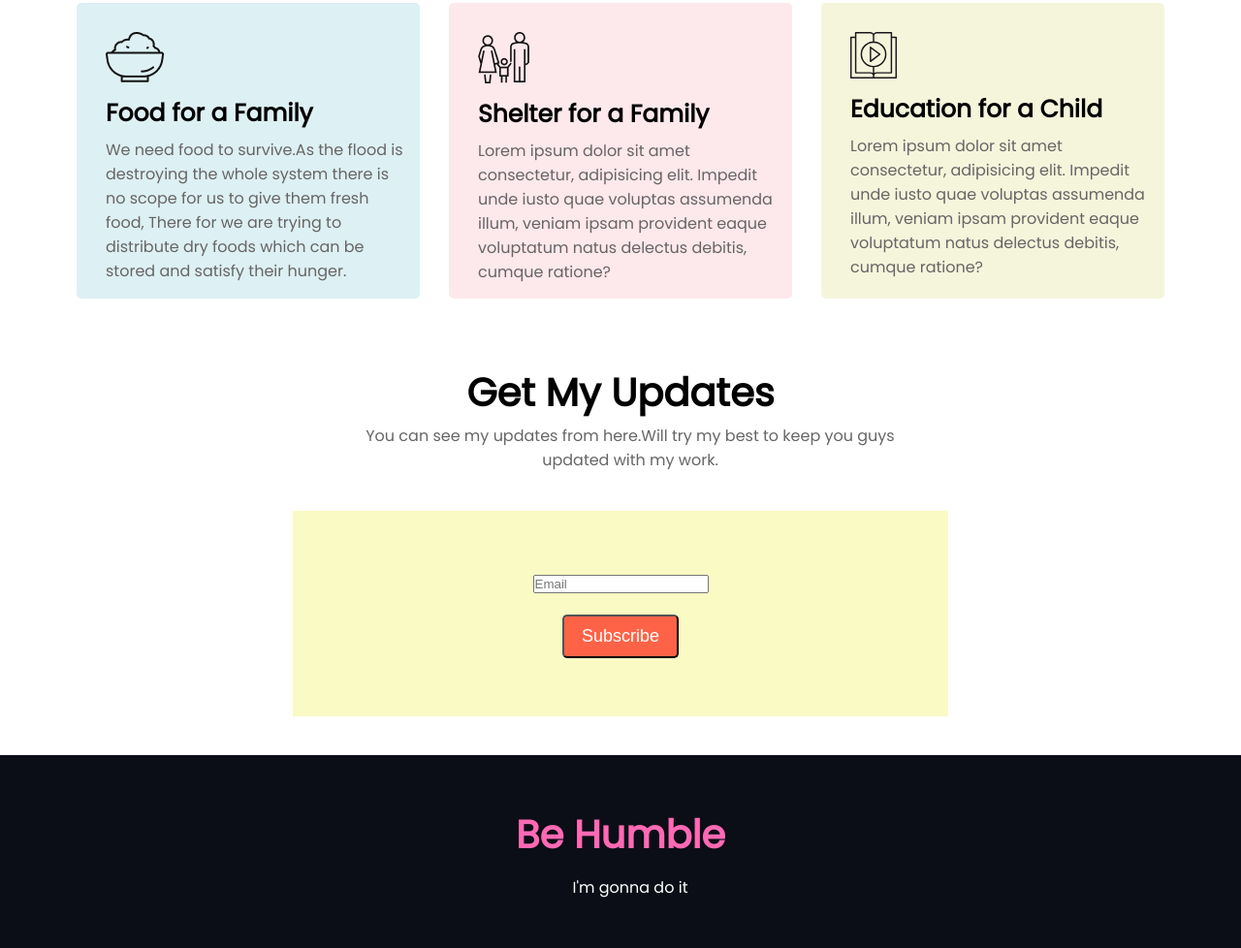
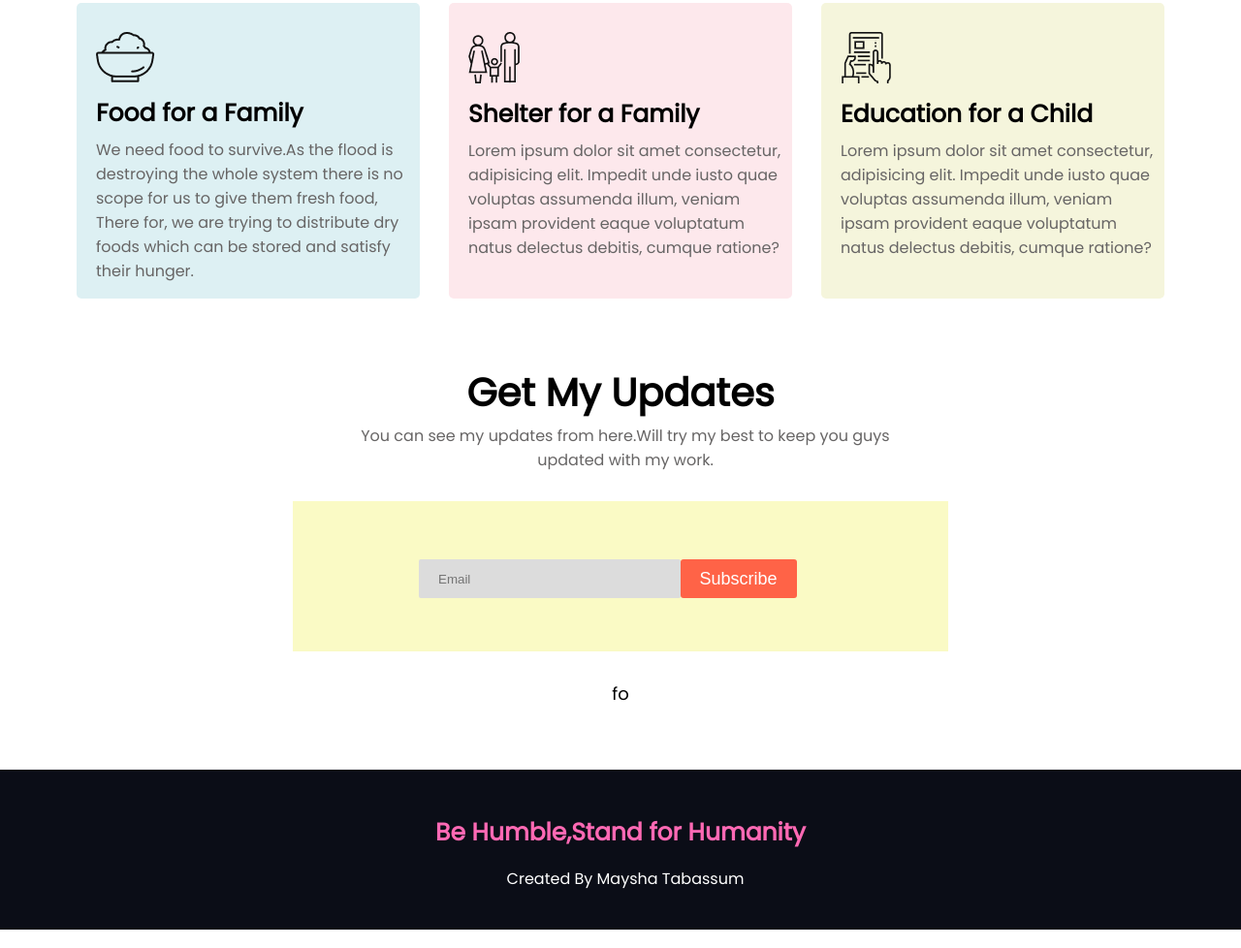
Before and after one commit to Maysha-Tabassum/save-life-donate, a plain HTML site: page index.html in a window 1280 px wide. Shown: the part 1550-2528 px from the top of the page at 97% size. Drawn offline with Linux system fonts and the light colour scheme.

Commit message:
footer commit

```diff
--- a/index.html
+++ b/index.html
@@ -58,8 +58,8 @@
                 <img src="icons/food.png" alt="">
                 <h3>Food for a Family</h3>
                 <p class="special-clr">We need food to survive.As the flood is destroying the whole system there is no
-                    scope for us to give them fresh food, There for we are trying to distribute dry foods which can be
-                    stored and satisfy their hunger. </p>
+                    scope for us to give them fresh food, There for, we are trying to distribute dry foods which can be
+                    stored and satisfy their hunger.</p>
             </div>
             <div class="box" id="box-2">
                 <img src="icons/shelter.png" alt="">
@@ -70,7 +70,7 @@
             </div>
 
             <div class="box" id="box-3">
-                <img src="icons/icon6.svg" alt="">
+                <img src="icons/Frame-1.png" alt="">
                 <h3>Education for a Child</h3>
                 <p class="special-clr">Lorem ipsum dolor sit amet consectetur, adipisicing elit. Impedit unde iusto quae
                     voluptas assumenda
@@ -84,20 +84,20 @@
         <p class="special-clr middle">
             You can see my updates from here.Will try my best to keep you guys updated with my work.
         </p>
-        <div class="contact-sec">
-            <form>
-                <label for="email"></label>
+        <form class="contact-sec">
+            <div class="input-sec">
+
                 <input placeholder="Email" type="email" id="email" name="email">
-                <button class="button">Subscribe</button>
+                <button id="btn">Subscribe</button>
+            </div>
+        </form>
 
-            </form>
-
-        </div>
+        fo
 
     </section>
     <footer>
-        <h2>Be Humble</h2>
-        <p>I'm gonna do it</p>
+        <h3>Be Humble,Stand for Humanity</h3>
+        <p>Created By Maysha Tabassum</p>
     </footer>
 </body>
 
--- a/style.css
+++ b/style.css
@@ -72,6 +72,20 @@ h3 {
     border-radius: 5px;
 }
 
+#btn {
+    color: white;
+    background-color: tomato;
+    border: none;
+    font-size: 18px;
+    display: block;
+    text-align: center;
+    height: 40px;
+    width: 120px;
+    padding: 10px;
+    border-radius: 3px;
+
+}
+
 .donation-sec {
     font-style: normal;
     font-size: 18px;
@@ -140,7 +154,7 @@ h3 {
 .flexible-box h3,
 img,
 p {
-    padding-left: 20px;
+    padding-left: 10px;
 }
 
 #box-1 {
@@ -156,30 +170,47 @@ p {
 }
 
 .contact-sec {
-    padding: 30px 50px;
-    margin: 30px 40px;
+
+    padding: 20px 50px;
+    margin: 30px auto;
     background-color: rgb(250, 250, 197);
     width: 50%;
-    margin: 40px auto;
+
 }
 
 
-form {
-    margin: 30px;
+.input-sec {
+    margin: 40px 40px;
+    height: 35px;
+    margin: auto;
+    display: flex;
+    padding: 40px 80px;
+
 }
 
+#email {
+    border-radius: 2px;
+    border: none;
+    padding-left: 20px;
+    width: 60%;
+    height: 40px;
+    background-color: gainsboro;
+}
+
+
 footer {
+    margin-top: 65px;
     text-align: center;
     background: #0B0D17;
 }
 
-footer h2 {
+footer h3 {
     color: hotpink;
-    padding-top: 50px;
+    padding-top: 40px;
     padding-bottom: 10px;
 }
 
 footer p {
     color: #fff;
-    padding-bottom: 50px;
+    padding-bottom: 40px;
 }
```
